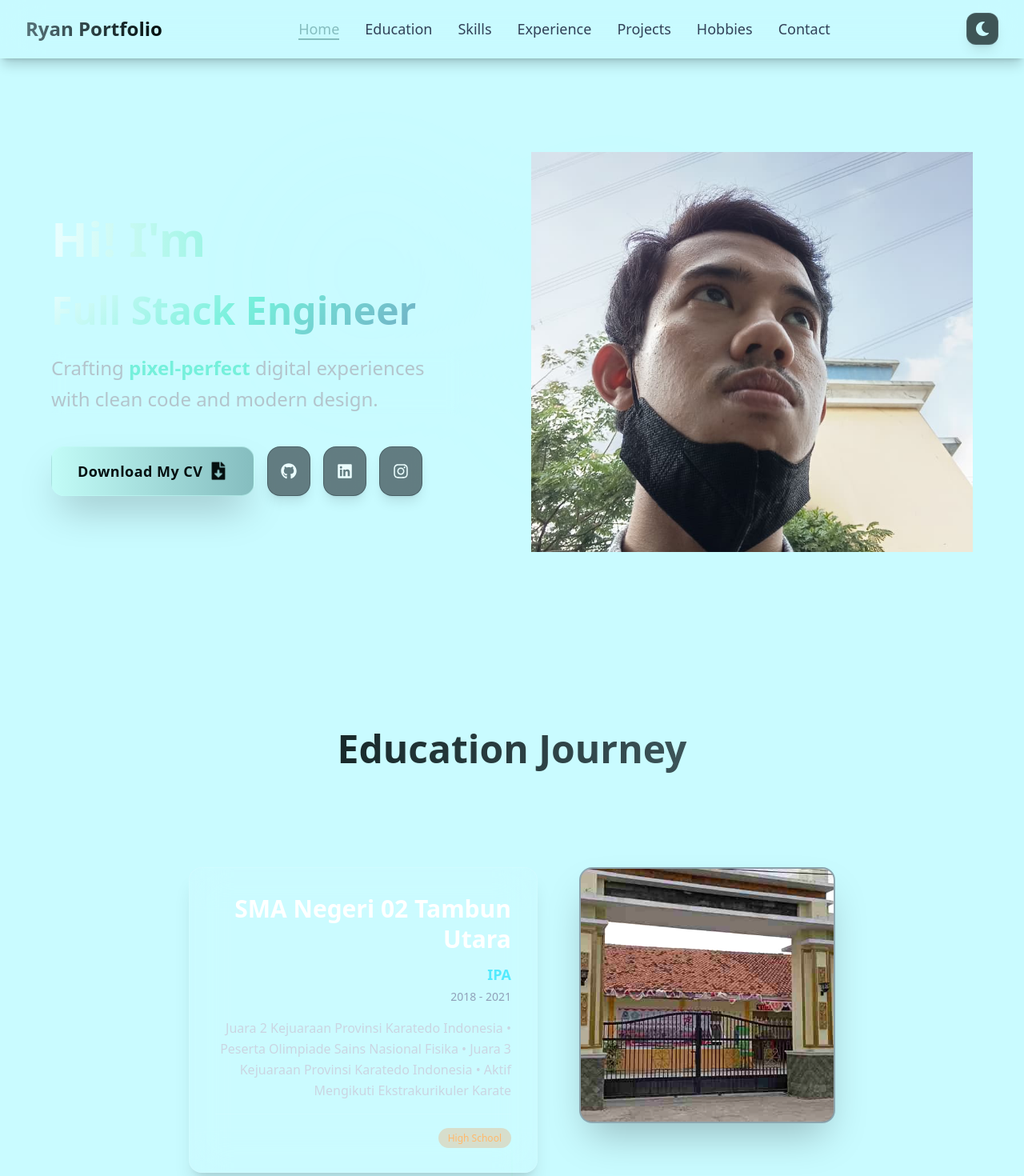
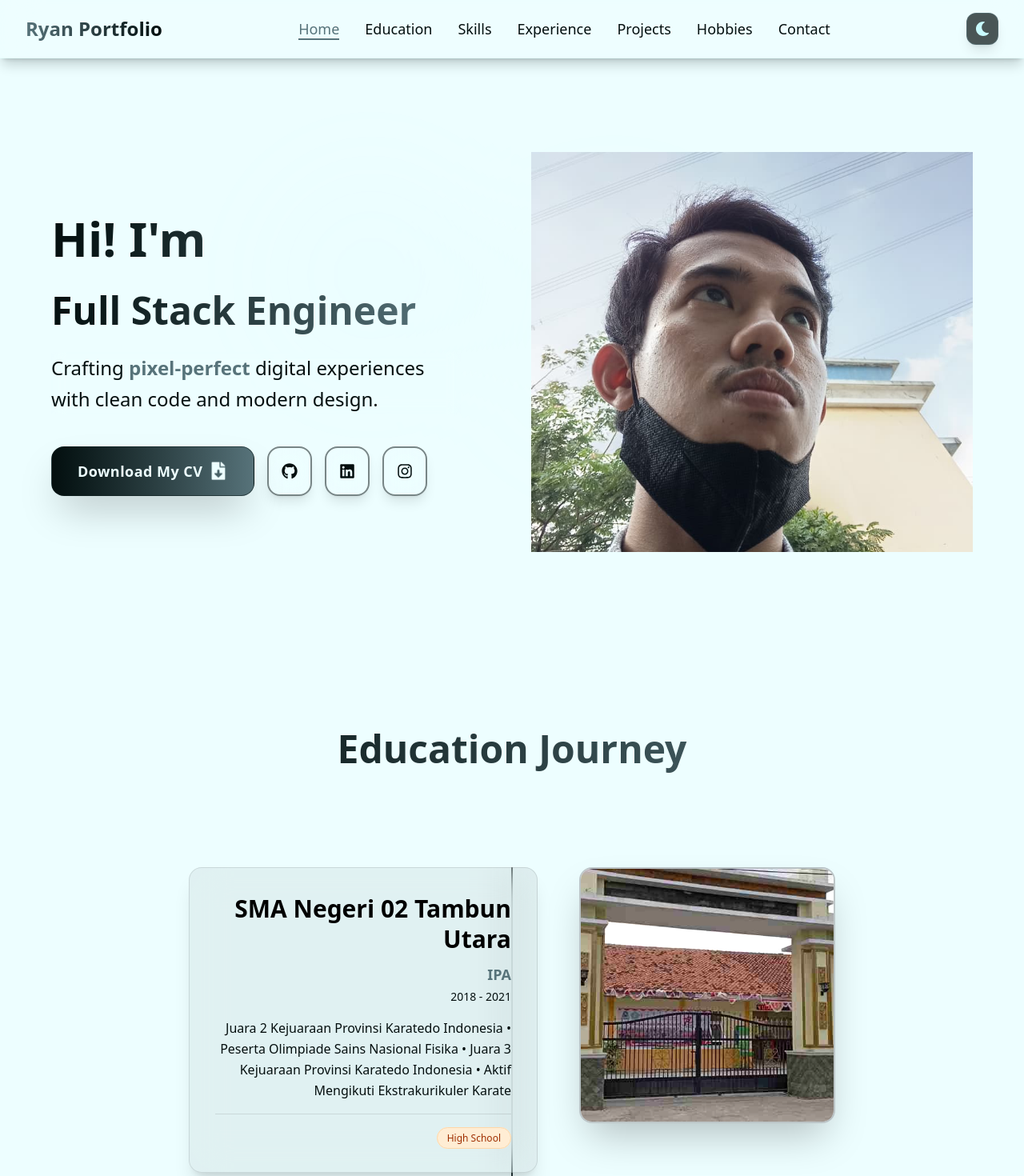
Before and after one commit to ryanlikestocode44/ryan-portfolio, a React (Vite) app: page / in a window 1280 px wide. Shown: the top 1470 px of the page at 80% size. Built offline with nearby package versions, Linux system fonts and the light colour scheme.

Commit message:
Update: Apply light mode colors from navbar to education section

```diff
--- a/src/App.tsx
+++ b/src/App.tsx
@@ -17,11 +17,7 @@ const App: React.FC = () => {
 
   return (
     <ThemeProvider>
-      <div
-        ref={AppRootRef}
-        data-theme="light"
-        className="min-h-screen bg-[#C9FBFF] dark:bg-[#040F0F] text-[#040F0F] dark:text-[#C9FBFF]"
-      >
+      <div ref={AppRootRef} data-theme="light" className="app-wrapper">
         <Navbar />
         <main>
           <Hero />
--- a/src/components/common/Navbar.tsx
+++ b/src/components/common/Navbar.tsx
@@ -29,14 +29,14 @@ const Navbar: FC = () => {
                 href={`#${section}`}
                 className={`text-lg font-medium relative group transition-all duration-300 hover:scale-105 ${
                   activeSection === section
-                    ? "text-[#85BDBF] dark:text-[#C2FCF7]"
-                    : "text-slate-700 dark:text-[#C9FBFF]/70 hover:text-[#85BDBF] dark:hover:text-[#C2FCF7]"
+                    ? "text-[#57737a] dark:text-[#C2FCF7]"
+                    : "text-[#040f0f] dark:text-[#C9FBFF]/70 hover:text-[#57737a] dark:hover:text-[#C2FCF7]"
                 }`}
               >
                 {section.charAt(0).toUpperCase() + section.slice(1)}
                 {/* Active underline */}
                 <span
-                  className={`absolute bottom-0 left-0 w-full h-0.5 bg-[#85BDBF] dark:bg-[#C2FCF7] scale-x-0 group-hover:scale-x-100 transition-transform origin-left duration-300 ${
+                  className={`absolute bottom-0 left-0 w-full h-0.5 bg-[#57737a] dark:bg-[#C2FCF7] scale-x-0 group-hover:scale-x-100 transition-transform origin-left duration-300 ${
                     activeSection === section ? "scale-x-100" : ""
                   }`}
                 />
--- a/src/components/common/ScrollToTop.tsx
+++ b/src/components/common/ScrollToTop.tsx
@@ -36,10 +36,10 @@ const ScrollToTop: FC = () => {
             whileHover={{ scale: 1.08, y: -4 }}
             whileTap={{ scale: 0.95 }}
             onClick={scrollToTop}
-            className="cursor-pointer p-3 md:p-3.5 bg-gradient-to-br from-[#040F0F]/90 to-[#57737A]/50 backdrop-blur-xl rounded-xl border border-[#C2FCF7]/40 hover:border-[#85BDBF]/70 hover:from-[#040F0F] hover:to-[#85BDBF]/60 hover:shadow-[#C2FCF7]/30 shadow-lg transition-all duration-300 focus:outline-none focus:ring-2 focus:ring-[#C2FCF7]/50 group"
+            className="scroll-to-top-btn"
             aria-label="Scroll to top"
           >
-            <FaArrowUp className="text-[#C9FBFF] text-base md:text-lg group-hover:text-[#85BDBF] transition-colors" />
+            <FaArrowUp className="text-[#040f0f] dark:text-[#C9FBFF] text-base md:text-lg group-hover:text-[#A3E5E7] group-hover:dark:text-[#85BDBF] transition-colors" />
           </motion.button>
         </motion.div>
       )}
--- a/src/components/sections/Contact.tsx
+++ b/src/components/sections/Contact.tsx
@@ -13,7 +13,7 @@ const Contact: FC = () => {
           initial={{ opacity: 0, y: 50 }}
           whileInView={{ opacity: 1, y: 0 }}
           viewport={{ once: true }}
-          className="h-[60px] text-4xl md:text-5xl font-bold text-center mb-10 md:mb-15 bg-gradient-to-r from-[#C2FCF7] via-[#85BDBF] to-[#57737A] bg-clip-text text-transparent"
+          className="section-title"
         >
           Let's Work Together
         </motion.h2>
--- a/src/components/sections/Hero.tsx
+++ b/src/components/sections/Hero.tsx
@@ -14,10 +14,10 @@ const Hero: FC = () => {
       {/* Subtle animated orbs - Theme aware */}
       <div className="absolute inset-0 opacity-20 pointer-events-none">
         {/* Light orbs */}
-        <div className="absolute top-1/4 left-1/4 w-72 h-72 bg-[#C9FBFF]/30 dark:bg-[#85BDBF]/20 rounded-full blur-3xl animate-pulse" />
-        <div className="absolute bottom-1/4 right-1/4 w-96 h-96 bg-[#C2FCF7]/20 dark:bg-[#57737A]/10 rounded-full blur-3xl animate-pulse delay-1000" />
+        <div className="light-orb-1" />
+        <div className="light-orb-2" />
         {/* Dark orbs */}
-        <div className="absolute top-3/4 left-3/4 w-48 h-48 bg-[#85BDBF]/40 dark:bg-[#C2FCF7]/30 rounded-full blur-xl animate-pulse delay-2000 hidden dark:block" />
+        <div className="dark-orb" />
       </div>
 
       <div className="max-w-6xl w-full grid md:grid-cols-2 gap-8 lg:gap-12 items-center relative z-10">
@@ -34,7 +34,7 @@ const Hero: FC = () => {
               initial={{ opacity: 0, y: 30 }}
               animate={{ opacity: 1, y: 0 }}
               transition={{ delay: 0.2 }}
-              className="text-4xl md:text-5xl lg:text-6xl font-black leading-tight bg-clip-text text-transparent bg-gradient-to-r from-[hsl(184,100%,96%)] via-[hsl(170,80%,70%)] to-[hsl(200,40%,60%)]"
+              className="icy-text"
             >
               Hi! I'm <br />
             </motion.h1>
@@ -52,28 +52,18 @@ const Hero: FC = () => {
               ]}
               wrapper="span"
               speed={60}
-              style={{
-                fontSize: "3em",
-                display: "inline-block",
-                background:
-                  "linear-gradient(135deg, hsl(184,100%,96%) 0%, hsl(170,80%,70%) 50%, hsl(200,40%,60%) 100%)",
-                WebkitBackgroundClip: "text",
-                backgroundClip: "text",
-                WebkitTextFillColor: "transparent",
-                fontWeight: "900",
-              }}
               repeat={Infinity}
               cursor={true}
-              className="inline-block"
+              className="type-animation"
             />
             <motion.p
               initial={{ opacity: 0, y: 20 }}
               animate={{ opacity: 1, y: 0 }}
               transition={{ delay: 0.4 }}
-              className="text-xl md:text-2xl leading-relaxed max-w-lg text-[hsl(200,20%,75%)] font-light backdrop-blur-sm"
+              className="text-xl md:text-2xl leading-relaxed max-w-lg dark:text-[#b3c4cc] text-[#040f0f] font-light backdrop-blur-sm"
             >
               Crafting{" "}
-              <span className="font-semibold text-[hsl(170,80%,70%)]">
+              <span className="font-semibold dark:text-[#75f0db] text-[#57737a]">
                 pixel-perfect
               </span>{" "}
               digital experiences with clean code and modern design.
@@ -90,11 +80,9 @@ const Hero: FC = () => {
             <Button
               variant="primary"
               size="lg"
-              className="cursor-pointer group inline-flex items-center shadow-2xl hover:shadow-[#85BDBF]/40 hover:shadow-2xl hover:scale-[1.02] backdrop-blur-xl"
+              className="cursor-pointer group inline-flex items-center shadow-2xl hover:shadow-2xl hover:scale-[1.02] backdrop-blur-xl"
             >
-              <span className="text-[#040F0F] font-bold tracking-wide">
-                Download My CV
-              </span>
+              <span className="font-bold tracking-wide">Download My CV</span>
 
               {/* Animated Download Icon */}
               <motion.span
@@ -109,7 +97,7 @@ const Hero: FC = () => {
                   ease: "easeInOut",
                 }}
               >
-                <FaFileDownload className="w-4.5 h-4.5 text-[#040F0F] group-hover:text-[#040F0F]/90 transition-colors" />
+                <FaFileDownload className="download-fa-icon" />
               </motion.span>
             </Button>
 
@@ -137,9 +125,9 @@ const Hero: FC = () => {
                   initial={{ scale: 0.9, opacity: 0 }}
                   animate={{ scale: 1, opacity: 1 }}
                   transition={{ delay: 0.7 + index * 0.1 }}
-                  className="p-4 bg-[hsl(200,20%,15%)]/60 backdrop-blur-xl rounded-2xl border border-[hsl(200,20%,25%)]/50 hover:border-[hsl(184,100%,92%)]/60 hover:shadow-[hsl(184,100%,96%)]/20 shadow-lg transition-all duration-300 flex items-center justify-center hover:shadow-xl"
+                  className="link-button"
                 >
-                  <Icon className="text-[hsl(184,100%,96%)] text-xl transition-colors" />
+                  <Icon className="text-[#040F0F] dark:text-[#ebfeff] text-xl transition-colors" />
                 </motion.a>
               ))}
             </div>
@@ -157,7 +145,7 @@ const Hero: FC = () => {
           <img
             src={profileImg.profile}
             alt="Ryan Nicholas Purba"
-            className="w-full h-full object-cover transition-all duration-500 group-hover:shadow-[inset_0_0_0_100vw_rgba(8,145,178,0.15)] hover:brightness-110 hover:saturate-120 hover:shadow-[0_20px_40px_rgba(8,145,178,0.3)]"
+            className="profile-image"
             loading="eager"
             fetchPriority="high"
             draggable={false}
--- a/src/components/ui/Button.tsx
+++ b/src/components/ui/Button.tsx
@@ -21,14 +21,23 @@ const Button: React.FC<ButtonProps> = ({
 
   const variantClasses = {
     primary: `
-      bg-gradient-to-r from-[#C2FCF7] to-[#85BDBF]
-      text-[#040F0F]
-      hover:from-[#C9FBFF] hover:to-[#85BDBF]
-      hover:shadow-[#85BDBF]/40
+      bg-gradient-to-r from-[#040f0f] to-[#57737a]
+      text-[#edfeff]
+      hover:from-[#0E1E1E] hover:to-[#57737a]
+      hover:shadow-[#57737a]/40
       hover:shadow-2xl
-      hover:border-[#85BDBF]/50
-      border border-[#C2FCF7]/60
-      focus:ring-[#85BDBF]/50
+      hover:border-[#57737a]/50
+      border border-[#0e1e1e]/60
+      focus:ring-[#57737a]/50
+
+      dark:bg-gradient-to-r dark:from-[#C2FCF7] dark:to-[#85BDBF]
+      dark:text-[#040F0F]
+      hover:dark:from-[#C9FBFF] hover:dark:to-[#85BDBF]
+      hover:dark:shadow-[#85BDBF]/40
+      hover:dark:shadow-2xl
+      hover:dark:border-[#85BDBF]/50
+      dark:border dark:border-[#C2FCF7]/60
+      focus:dark:ring-[#85BDBF]/50
     `,
     secondary: `
       bg-[#040F0F]/40 backdrop-blur-xl
--- a/src/components/ui/EducationCard.tsx
+++ b/src/components/ui/EducationCard.tsx
@@ -25,15 +25,15 @@ const EducationCard: FC<EducationCardProps> = React.memo(
         >
           <motion.div
             whileHover={{ scale: 1.02, y: -2 }}
-            className="bg-white/5 backdrop-blur-xl p-6 md:p-8 rounded-2xl border border-white/10 hover:border-white/30 shadow-xl hover:shadow-2xl transition-all duration-300"
+            className="education-card"
           >
             {/* Institution + GPA */}
             <div className="flex flex-col sm:flex-row sm:items-baseline sm:justify-between mb-3 gap-2">
-              <h3 className="text-2xl md:text-3xl font-bold text-white leading-tight">
+              <h3 className="text-2xl md:text-3xl font-bold text-black dark:text-white leading-tight">
                 {education.institution}
               </h3>
               {education.gpa && education.type === "university" && (
-                <span className="text-cyan-400 font-semibold text-lg bg-cyan-900/30 px-3 py-1 rounded-xl border border-cyan-400/30">
+                <span className="education-gpa">
                   {education.gpa}
                 </span>
               )}
@@ -41,27 +41,29 @@ const EducationCard: FC<EducationCardProps> = React.memo(
 
             {/* Degree & Period */}
             <div className="mb-4">
-              <p className="text-cyan-300 font-semibold text-lg">
+              <p className="text-[#57737a] dark:text-cyan-300 font-semibold text-lg">
                 {education.degree}
               </p>
-              <p className="text-slate-400 text-sm mt-1">{education.period}</p>
+              <p className="text-[#040f0f] dark:text-slate-400 text-sm mt-1">
+                {education.period}
+              </p>
             </div>
 
             {/* Description */}
-            <p className="text-slate-300 leading-relaxed text-sm md:text-base">
+            <p className="text-[#040f0f] dark:text-slate-300 leading-relaxed text-sm md:text-base">
               {education.description}
             </p>
 
             {/* Type Badge */}
-            <div className="mt-4 pt-4 border-t border-white/10">
+            <div className="mt-4 pt-4 border-t border-black/10 dark:border-white/10">
               <span
-                className={`px-3 py-1 rounded-full text-xs font-medium ${
-                  education.type === "school"
-                    ? "bg-orange-500/20 text-orange-300 border-orange-500/30"
-                    : education.type === "university"
-                      ? "bg-emerald-500/20 text-emerald-300 border-emerald-500/30"
-                      : "bg-purple-500/20 text-purple-300 border-purple-500/30"
-                }`}
+                className={`px-3 py-1 rounded-full text-xs font-medium border transition-all duration-200 ${
+    education.type === "school"
+      ? "bg-orange-100 dark:bg-orange-500/20 text-orange-800 dark:text-orange-300 border-orange-200 dark:border-orange-500/30"
+      : education.type === "university"
+        ? "bg-emerald-100 dark:bg-emerald-500/20 text-emerald-800 dark:text-emerald-300 border-emerald-200 dark:border-emerald-500/30"
+        : "bg-purple-100 dark:bg-purple-500/20 text-purple-800 dark:text-purple-300 border-purple-200 dark:border-purple-500/30"
+  }`}
               >
                 {education.type === "school"
                   ? "High School"
@@ -77,10 +79,7 @@ const EducationCard: FC<EducationCardProps> = React.memo(
         <div
           className={`${side === "right" ? "md:pl-2" : "md:pr-2"} flex-shrink-0`}
         >
-          <motion.div
-            whileHover={{ scale: 1.08 }}
-            className="w-32 h-32 md:w-60 md:h-60 lg:w-80 lg:h-80 relative overflow-hidden rounded-2xl shadow-2xl hover:shadow-cyan-500/25 border-2 border-white/20 hover:border-cyan-400/50 transition-all duration-300 bg-gradient-to-br from-slate-800/50 to-slate-900/50"
-          >
+          <motion.div whileHover={{ scale: 1.08 }} className="education-img">
             <img
               src={education.image}
               alt={education.institution}
--- a/src/components/ui/Timeline.tsx
+++ b/src/components/ui/Timeline.tsx
@@ -5,7 +5,7 @@ import type { TimelineProps } from "@/types";
 
 const Timeline: FC<TimelineProps> = ({
   children,
-  lineColor = "from-[#c9fbff] via-[#c2fcf7] to-[#85bdbf]",
+  lineColor = "from-[#040f0f] to-[#57737a] dark:from-[#c9fbff] dark:via-[#c2fcf7] dark:to-[#85bdbf]",
   className = "",
 }) => {
   const items = Children.toArray(children);
--- a/src/index.css
+++ b/src/index.css
@@ -1,9 +1,13 @@
 @import "tailwindcss";
 @custom-variant dark (&:where(.dark, .dark *));
 
+.app-wrapper {
+  @apply min-h-screen bg-[#edfeff] dark:bg-[#040F0F] text-[#040F0F] dark:text-[#C9FBFF];
+}
+
 /* Navbar */
 .navbar {
-  @apply fixed top-0 w-full z-50 backdrop-blur-xl dark:bg-[#040F0F]/95 bg-[#C9FBFF]/80 dark:border-[#57737A]/30 border-b border-[#C2FCF7]/20 shadow-lg shadow-[#040f0f]/20 dark:shadow-[#85BDBF]/10
+  @apply fixed top-0 w-full z-50 backdrop-blur-xl dark:bg-[#040F0F]/95 bg-[#edfeff]/80 dark:border-[#57737A]/30 border-b border-[#C2FCF7]/20 shadow-lg shadow-[#040f0f]/20 dark:shadow-[#85BDBF]/10
 }
 
 .nav-logo {
@@ -14,6 +18,53 @@
   @apply h-[60px] text-4xl md:text-5xl font-bold text-center mb-20 md:mb-28 bg-clip-text text-transparent bg-gradient-to-r from-[#040f0f] to-[#57737a] dark:from-[#c2fcf7] dark:to-[#85bdbf];
 }
 
+/* Hero Section */
+.light-orb-1 {
+  @apply absolute top-1/4 left-1/4 w-72 h-72 bg-[#C9FBFF]/30 dark:bg-[#85BDBF]/20 rounded-full blur-3xl animate-pulse
+}
+
+.light-orb-2 {
+  @apply absolute bottom-1/4 right-1/4 w-96 h-96 bg-[#C2FCF7]/20 dark:bg-[#57737A]/10 rounded-full blur-3xl animate-pulse delay-1000
+}
+
+.dark-orb {
+  @apply absolute top-3/4 left-3/4 w-48 h-48 bg-[#85BDBF]/40 dark:bg-[#C2FCF7]/30 rounded-full blur-xl animate-pulse delay-2000 hidden dark:block
+}
+
+.type-animation {
+  @apply inline-block text-[3rem] font-black bg-gradient-to-r bg-clip-text text-transparent from-[#040f0f] to-[#57737a] dark:from-[#c9fbff] dark:via-[#c2fcf7] dark:to-[#85bdbf]
+}
+
+.download-fa-icon {
+  @apply w-4.5 h-4.5 text-[#edfeff] dark:text-[#040F0F] group-hover:text-[#edfeff] group-hover:dark:text-[#040F0F]/90 transition-colors
+}
+
+.icy-text {
+  @apply text-4xl md:text-5xl lg:text-6xl font-black leading-tight bg-clip-text text-transparent bg-gradient-to-r dark:from-[#ebfeff] dark:via-[#75f0db] dark:to-[#70a7c2] from-[#040f0f] to-[#57737a]
+}
+
+.link-button {
+  @apply p-4 text-[#C2FCF7]/60 dark:bg-[#1f292e]/60 backdrop-blur-xl rounded-2xl border-2 border-[#040f0f]/50 dark:border-[#33444d]/50 hover:border-[#57737a]/60 hover:dark:border-[#85BDBF]/60 hover:shadow-[#040f0f]/20 hover:dark:shadow-[#85BDBF]/20 shadow-lg transition-all duration-300 flex items-center justify-center hover:shadow-xl
+}
+
+.profile-image {
+  @apply w-full h-full object-cover transition-all duration-500 group-hover:shadow-[inset_0_0_0_100vw_rgba(8,145,178,0.15)] hover:brightness-110 hover:saturate-120 hover:shadow-[0_20px_40px_rgba(8,145,178,0.3)]
+}
+
+/* Education Section */
+.education-card {
+  @apply bg-black/5 dark:bg-white/5 backdrop-blur-xl p-6 md:p-8 rounded-2xl border border-black/10 dark:border-white/10 hover:border-black/30 hover:dark:border-white/30 shadow-xl hover:shadow-2xl transition-all duration-300;
+}
+
+.education-img {
+  @apply w-32 h-32 md:w-60 md:h-60 lg:w-80 lg:h-80 relative overflow-hidden rounded-2xl shadow-2xl hover:shadow-[#57737a]/25 hover:dark:shadow-cyan-500/25 border-2 border-black/20 dark:border-white/20 hover:border-[#57737a]/50 hover:dark:border-cyan-400/50 transition-all duration-300 bg-gradient-to-br from-slate-100/50 to-slate-200/50 dark:from-slate-800/50 dark:to-slate-900/50
+}
+
+.education-gpa {
+  @apply text-lg text-[#040f0f] dark:text-cyan-400 font-semibold bg-[#040f0f]/30  dark:bg-cyan-900/30 px-3 py-1 rounded-xl border border-[#040f0f]/30 dark:border-cyan-400/30
+}
+
+/* Skill Section */
 .skill-sm-card {
   @apply flex flex-col justify-center rounded-xl shadow-lg border-2 p-2;
 }
@@ -21,3 +72,8 @@
 .skill-name {
   @apply text-center font-semibold text-xl mb-2;
 }
+
+/* Scroll To Top Button */
+.scroll-to-top-btn {
+  @apply cursor-pointer p-3 md:p-3.5 bg-gradient-to-br from-[#c2fcf7]/90 to-[#c9fbff]/50 dark:from-[#040F0F]/90 dark:to-[#57737A]/50 backdrop-blur-xl rounded-xl border border-[#C2FCF7]/40 hover:border-[#85BDBF]/70 hover:from-[#040F0F] hover:to-[#85BDBF]/60 hover:shadow-[#C2FCF7]/30 shadow-lg transition-all duration-300 focus:outline-none focus:ring-2 focus:ring-[#C2FCF7]/50;
+}
```
